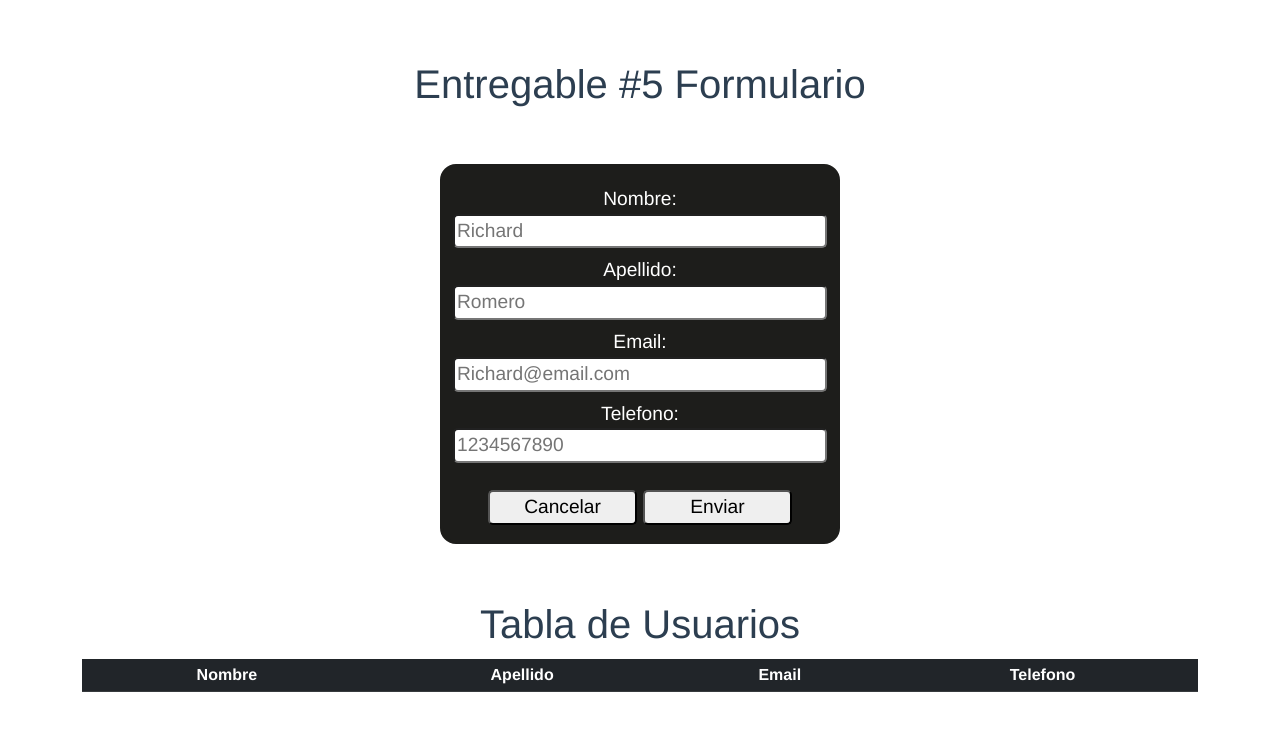
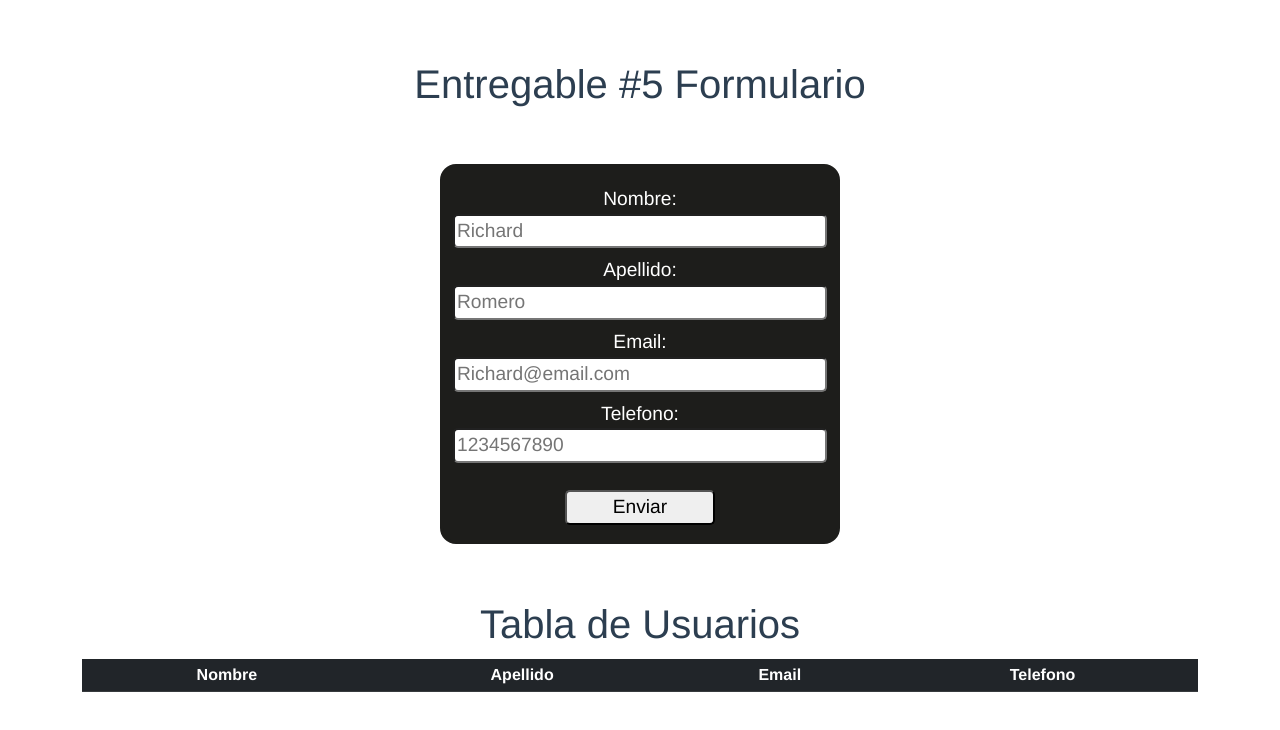
Before and after one commit to GOMEZRICARDOROMERO/vue-node, a Vue app: page / in a window 1280 px wide. Shown: the top 730 px of the page. Built offline with nearby package versions, Linux system fonts and the light colour scheme.

Commit message:
entregable #5

```diff
--- a/src/components/FormularioEntregable.vue
+++ b/src/components/FormularioEntregable.vue
@@ -25,7 +25,7 @@
           </div>
 
           <div>
-            <input class="formulario__boton formulario__input" type="reset" value="Cancelar"> <!-- resetea lo escrito -->
+            <!-- <input class="formulario__boton formulario__input" type="reset" value="Cancelar"> --> <!-- resetea lo escrito -->
             <input class="formulario__boton formulario__input" type="submit" value="Enviar"> <!-- PARA enviar submit, se deja en reset para que no cuelgue la pagina -->
           </div>
         </div>
```
